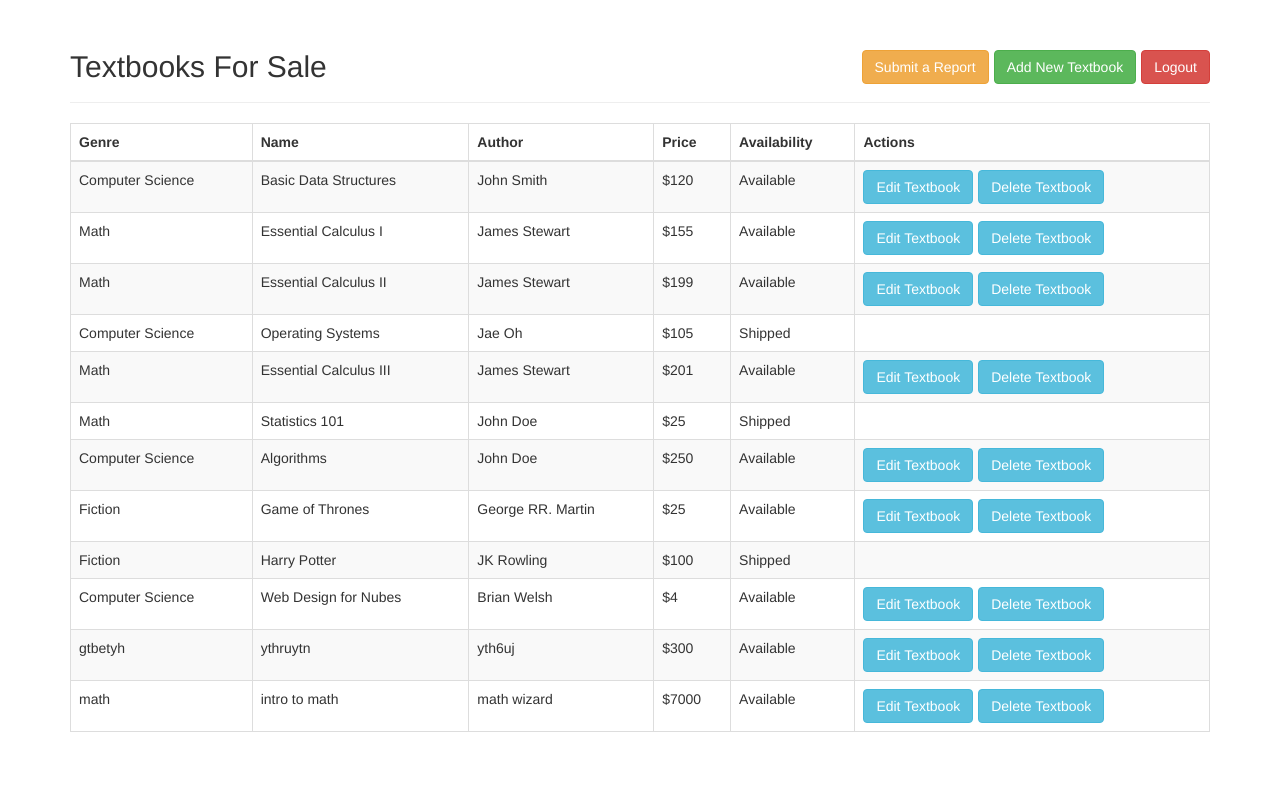
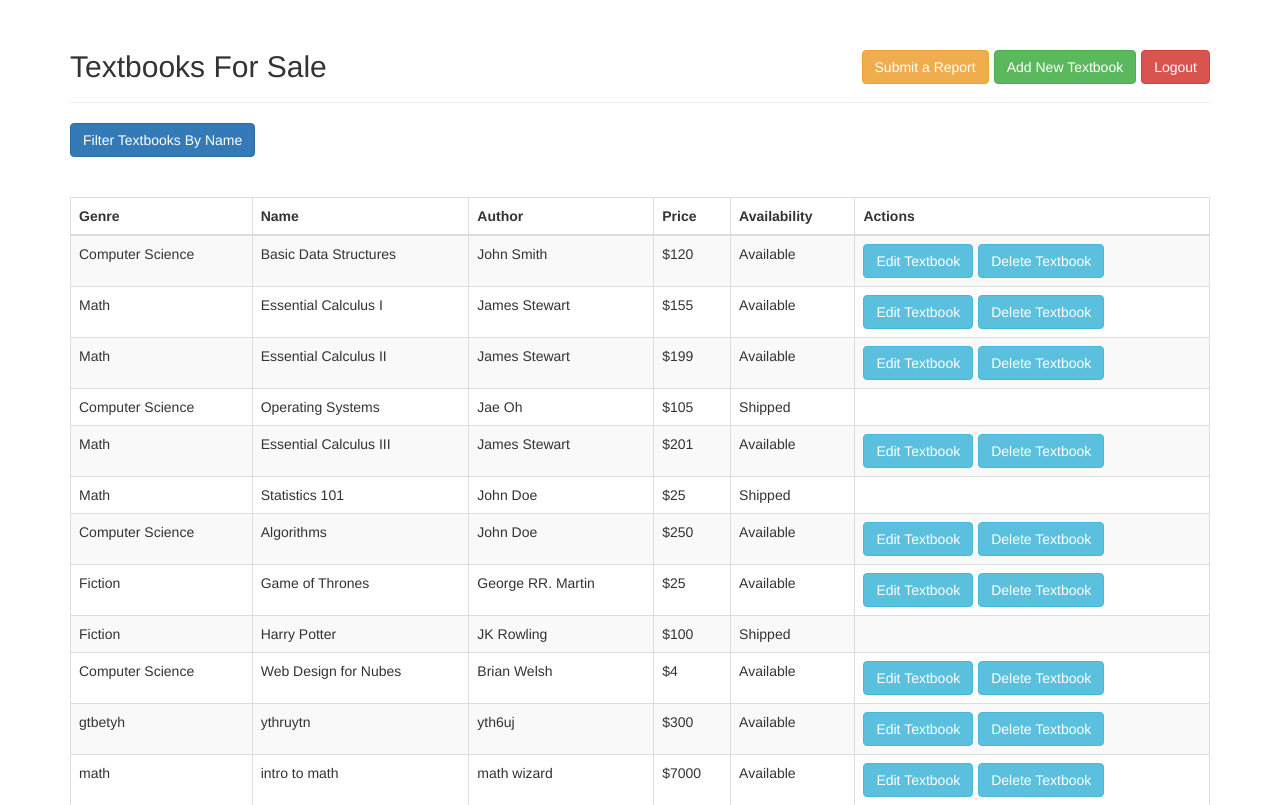
Before and after one commit to bwelsh515/CIS454_Book_Seller, a PHP site: page / in a window 1280 px wide. Shown: the part 60-865 px from the top of the page. Before the commit the page ends 792 px from the top, so only its background shows below. Run offline with PHP 8.4, Linux system fonts and the light colour scheme; the visitor is signed in with stand-in values (Sample User, id 1); data comes from the database, SQL or seed files in the repository.

Commit message:
Added filter functionality for textbooks

```diff
--- a/public/index.php
+++ b/public/index.php
@@ -7,6 +7,13 @@
  */
 
 session_start();
+$change = "";
+$sql = "SELECT * FROM bookinfo";
+
+// If the sort button is pressed, change the SQL statement
+if (isset($_POST['filter'])) {
+    $sql = "SELECT * FROM bookinfo ORDER BY book_name";
+}
 
 // Prevent the user from accessing the page without being logged in.
 if (!isset($_SESSION["loggedin"]) || $_SESSION["loggedin"] === false) {
@@ -21,7 +28,7 @@ try {
 
     $connection = new PDO($dsn, $db_username, $db_password, $db_options);
 
-    $sql = "SELECT * FROM bookinfo";
+    // $sql = "SELECT * FROM bookinfo";
 
     $statement = $connection->prepare($sql);
     $statement->execute();
@@ -30,6 +37,7 @@ try {
 } catch (PDOException $error) {
     echo $sql . "<br>" . $error->getMessage();
 }
+
 ?>
 
 <?php require "templates/header.php";?>
@@ -49,7 +57,12 @@ try {
 			 <?php }?>
 		</div>
 	</div>
-
+	<div>
+		<form method="POST">
+			<input type="submit" name="filter" class="btn btn-primary" value="Filter Textbooks By Name">
+		</form>
+	</div>
+	<br></br>
 	<?php
 // Display a table with all results from the query
 if ($result && $statement->rowCount() > 0) {?>
```
